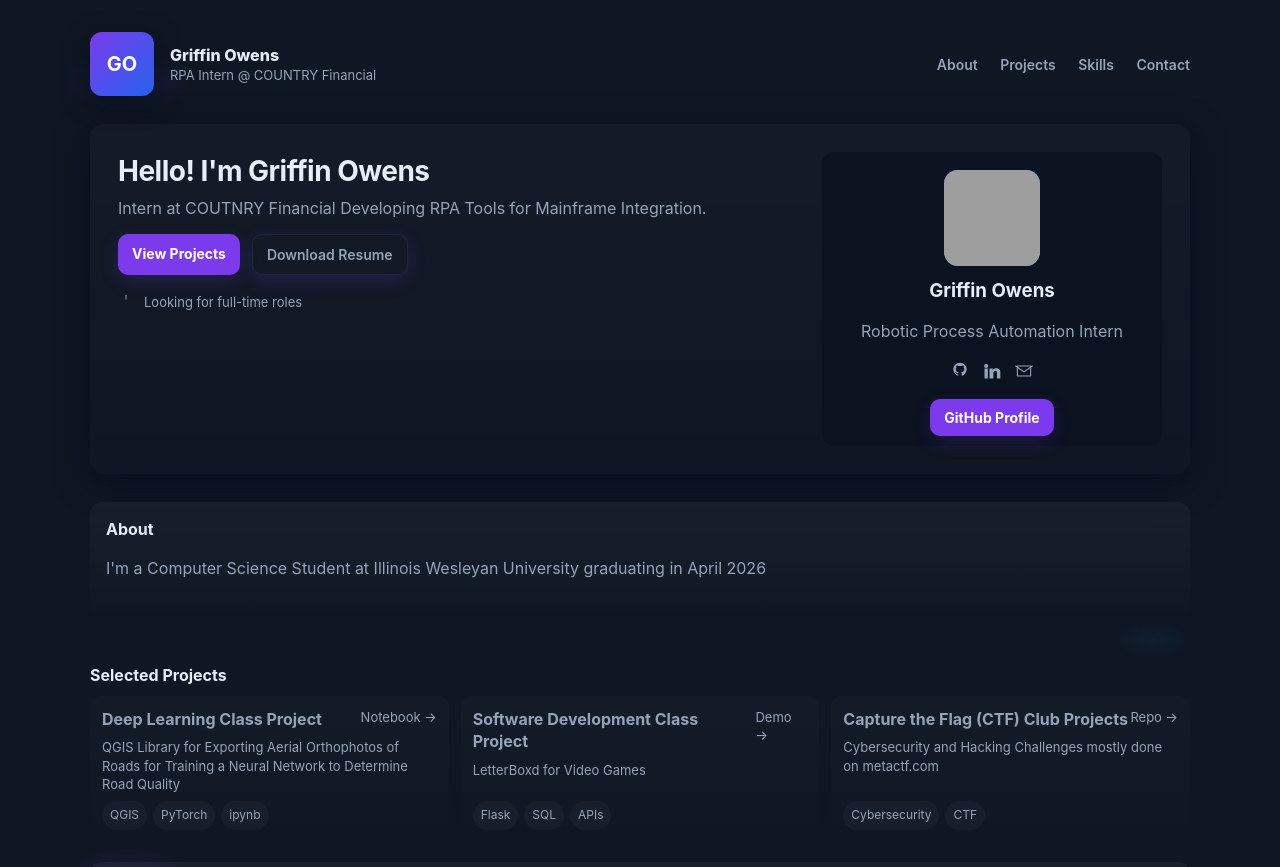
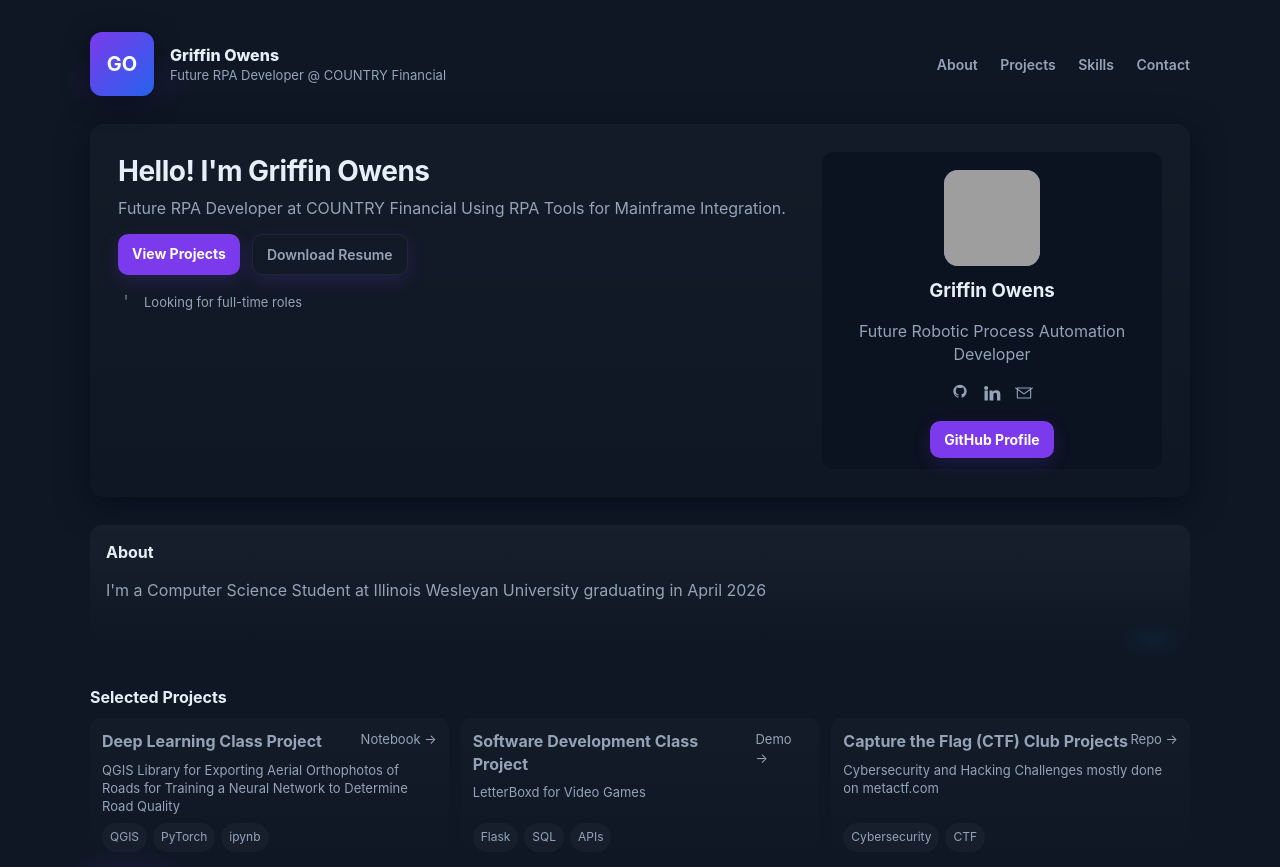
Before and after one commit to Gothebro/Gothebro.github.io, a plain HTML site: page index.html in a window 1280 px wide. Shown: the top 867 px of the page. Drawn offline with Linux system fonts and the light colour scheme; grey boxes are pictures that could not be loaded.

Commit message:
Updated Job

```diff
--- a/index.html
+++ b/index.html
@@ -284,7 +284,7 @@
         <div class="avatar">GO</div>
         <div>
           <div style="font-weight:800">Griffin Owens</div>
-          <div style="font-size:13px;color:var(--muted)">RPA Intern @ COUNTRY Financial</div>
+          <div style="font-size:13px;color:var(--muted)">Future RPA Developer @ COUNTRY Financial</div>
         </div>
       </div>
 
@@ -299,7 +299,7 @@
     <section class="hero" role="region" aria-label="Intro">
       <div class="intro">
         <h1>Hello! I'm Griffin Owens</h1>
-        <p>Intern at COUTNRY Financial Developing RPA Tools for Mainframe Integration. </p>
+        <p>Future RPA Developer at COUNTRY Financial Using RPA Tools for Mainframe Integration. </p>
 
         <div style="display:flex;gap:12px;flex-wrap:wrap">
           <a class="btn" href="#projects">View Projects</a>
@@ -320,7 +320,7 @@
         <img src="Images/Griffin Owens - Cropped.jpg" alt=""
           style="width:96px;height:96px;border-radius:14px;background:linear-gradient(135deg,var(--accent),#06b6d4);object-fit:cover" />
         <h3>Griffin Owens</h3>
-        <div>Robotic Process Automation Intern</div>
+        <div>Future Robotic Process Automation Developer</div>
 
         <div class="socials" style="margin-top:6px">
           <a href="https://github.com/gothebro" target="_blank" rel="noopener" title="GitHub"
```
